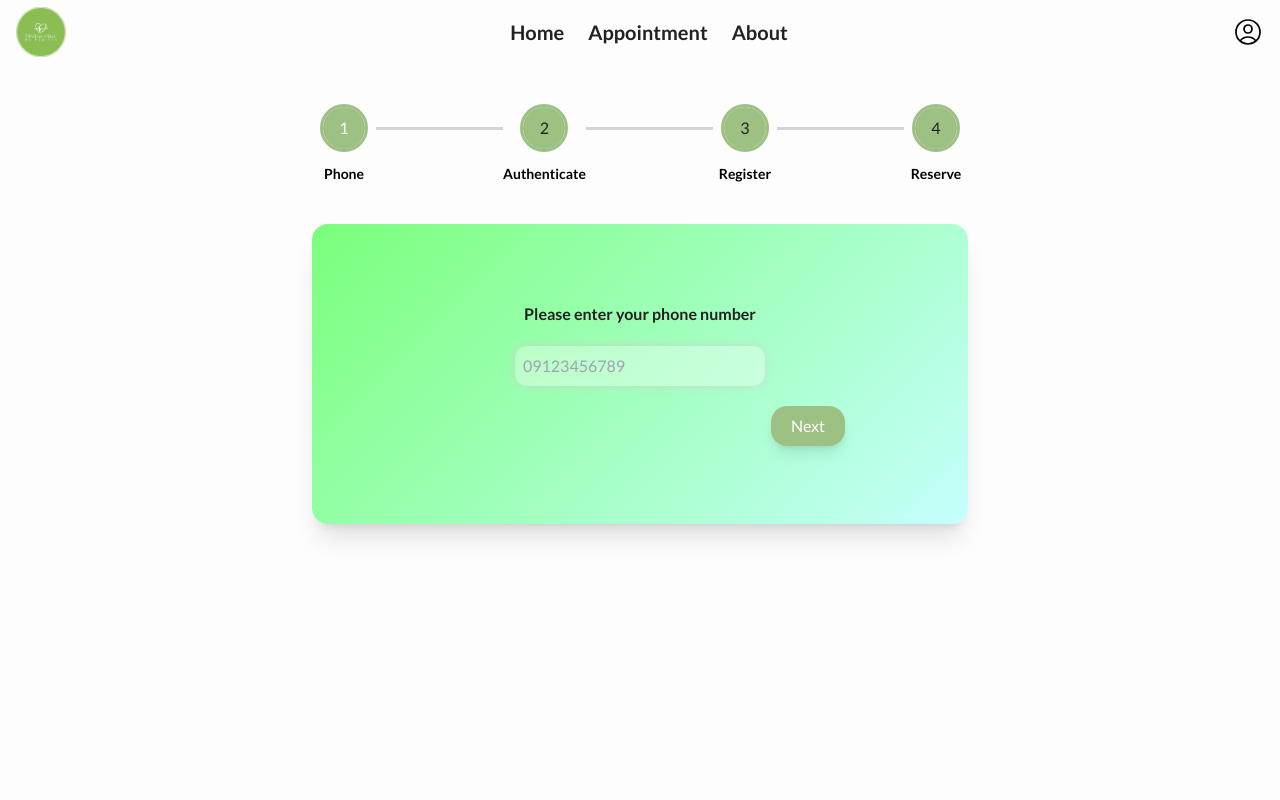
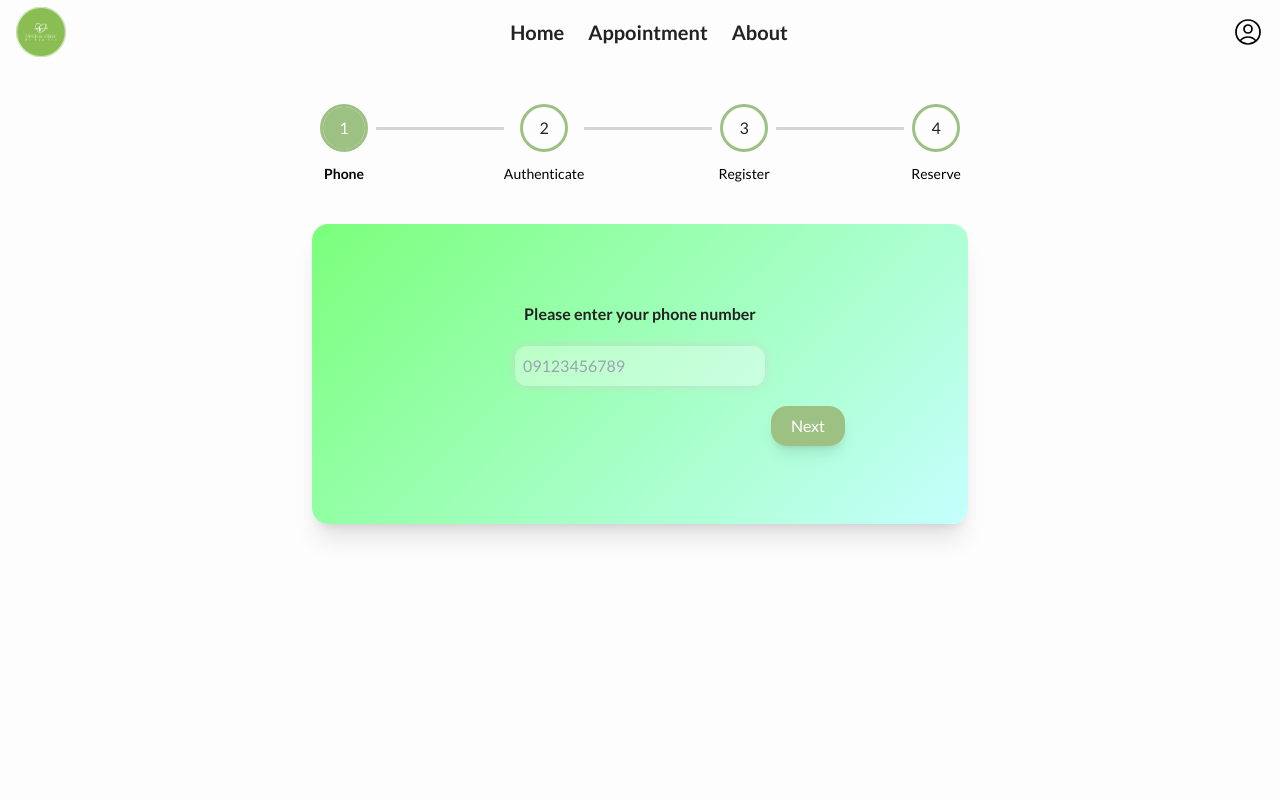
Before and after one commit to hadiraz/doctor-appointment, a Next.js app: page /appointment in a window 1280 px wide. Shown: the top 800 px of the page. Built offline with nearby package versions, Linux system fonts and the light colour scheme.

Commit message:
selected pages logic edited

```diff
--- a/pages/appointment.tsx
+++ b/pages/appointment.tsx
@@ -2,24 +2,27 @@ import AppointmentForm from "@/components/AppointmentForm";
 import AppointmentInformation from "@/components/AppointmentInformation";
 import AppointmentPhoneInput from "@/components/AppointmentPhoneInput";
 import AppointmentRegisterCode from "@/components/AppointmentRegisterCode";
-import React, { useState } from "react";
+import React, { useEffect, useState } from "react";
 export type SectionConfigType = {
   sectionSelected :number ,
   setSectionSelected : React.Dispatch<React.SetStateAction<number>>
 }
 const Appointment = () => {
   const [sectionSelected, setSectionSelected] = useState<number>(0);
+  useEffect(()=>{
+    console.log(sectionSelected)
+  },[sectionSelected])
   return (
     <section className="flex flex-col items-center w-full sm:max-w-2xl min-h-screen bg-transparent rounded-xl px-2 relative z-[2]">
       <div className="hidden sm:flex w-full items-center">
         <div className="flex flex-col items-center justify-center relative">
           <span className={`flex relative items-center justify-center border-[3px] border-primary mx-2 ${sectionSelected >= 0 ? "text-white" : "text-text"} rounded-full w-12 h-12 overflow-hidden`}>
-            <span className={`absolute ${sectionSelected >= 0 ? "left-[-2px]" : "-left-12"} transition-all duration-200 w-12 h-12 rounded-full top-[-2px] left-[-2px] bg-primary z-[1]`}></span>
+            <span className={`absolute ${sectionSelected >= 0 ? "left-[-2px]" : "-left-12"} transition-all duration-200 w-12 h-12 rounded-full top-[-2px] bg-primary z-[1]`}></span>
             <span className="flex absolute z-[2]">
             1
             </span>
           </span>
-          <span className="flex font-bold text-sm capitalize mt-3">
+          <span className={`flex ${sectionSelected === 0 ? "font-bold" : ""} text-sm capitalize mt-3`}>
             phone
           </span>
         </div>
@@ -30,12 +33,12 @@ const Appointment = () => {
         </span>
         <div className="flex flex-col items-center justify-center relative">
           <span className={`flex relative items-center justify-center border-[3px] border-primary mx-2 ${sectionSelected >= 1 ? "text-white" : "text-text"} rounded-full w-12 h-12 overflow-hidden`}>
-            <span className={`absolute ${sectionSelected >= 1 ? "left-[-2px]" : "-left-12"} transition-all duration-200 w-12 h-12 rounded-full top-[-2px] left-[-2px] bg-primary z-[1]`}></span>
+            <span className={`absolute ${sectionSelected >= 1 ? "left-[-2px]" : "-left-12"} transition-all duration-200 w-12 h-12 rounded-full top-[-2px] bg-primary z-[1]`}></span>
             <span className="flex absolute z-[2]">
             2
             </span>
           </span>
-          <span className="flex font-bold text-sm capitalize mt-3">
+          <span className={`flex ${sectionSelected === 1 ? "font-bold" : ""} text-sm capitalize mt-3`}>
             authenticate
           </span>
         </div>
@@ -46,12 +49,12 @@ const Appointment = () => {
         </span>
         <div className="flex flex-col items-center justify-center relative">
           <span className={`flex relative items-center justify-center border-[3px] border-primary mx-2 ${sectionSelected >= 2 ? "text-white" : "text-text"} rounded-full w-12 h-12 overflow-hidden`}>
-            <span className={`absolute ${sectionSelected >= 2 ? "left-[-2px]" : "-left-12"} transition-all duration-200 w-12 h-12 rounded-full top-[-2px] left-[-2px] bg-primary z-[1]`}></span>
+            <span className={`absolute ${sectionSelected >= 2 ? "left-[-2px]" : "-left-12"} transition-all duration-200 w-12 h-12 rounded-full top-[-2px] bg-primary z-[1]`}></span>
             <span className="flex absolute z-[2]">
             3
             </span>
           </span>
-          <span className="flex font-bold text-sm capitalize mt-3">
+          <span className={`flex ${sectionSelected === 2 ? "font-bold" : ""} text-sm capitalize mt-3`}>
             Register
           </span>
         </div>
@@ -62,12 +65,12 @@ const Appointment = () => {
         </span>
         <div className="flex flex-col items-center justify-center relative">
           <span className={`flex relative items-center justify-center border-[3px] border-primary mx-2 ${sectionSelected >= 3 ? "text-white" : "text-text"} rounded-full w-12 h-12 overflow-hidden`}>
-            <span className={`absolute ${sectionSelected >= 3 ? "left-[-2px]" : "-left-12"} transition-all duration-200 w-12 h-12 rounded-full top-[-2px] left-[-2px] bg-primary z-[1]`}></span>
+            <span className={`absolute ${sectionSelected > 2 ? "left-[-2px]" : "-left-12"} transition-all duration-200 w-12 h-12 rounded-full top-[-2px] bg-primary z-[1]`}></span>
             <span className="flex absolute z-[2]">
             4
             </span>
           </span>
-          <span className="flex font-bold text-sm capitalize mt-3">
+          <span className={`flex ${sectionSelected === 3 ? "font-bold" : ""} text-sm capitalize mt-3`}>
             reserve
           </span>
         </div>
```
